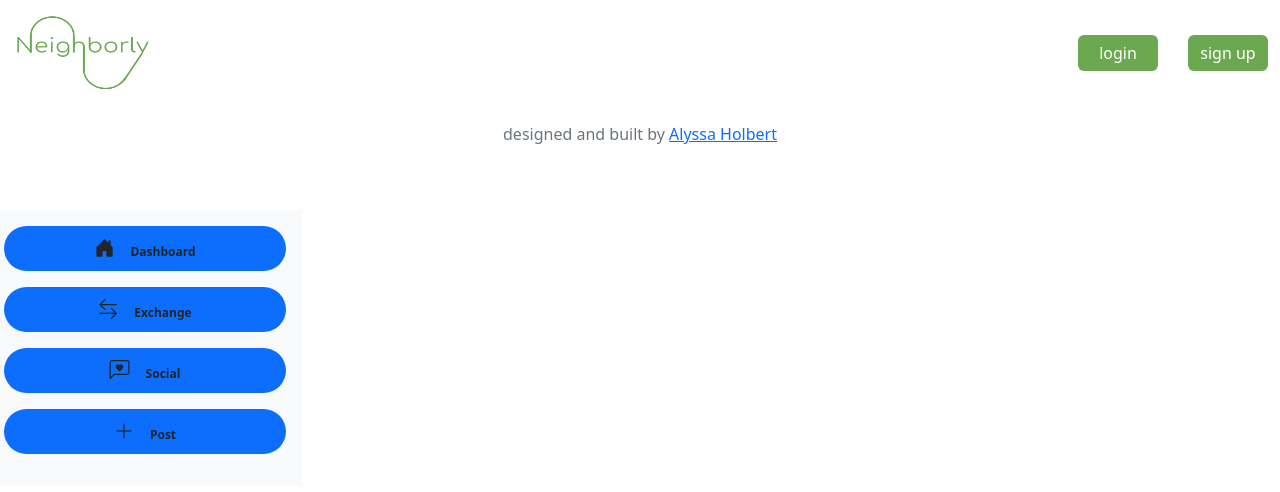
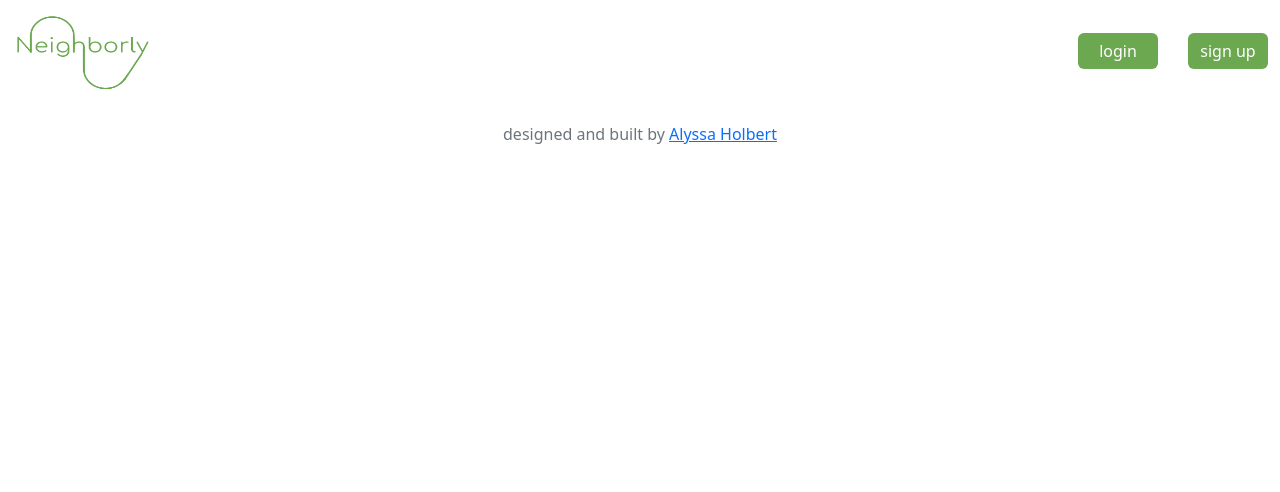
Before and after one commit to ah1096/Neighborly-frontend, a React (Create React App) app in the folder neighborly/: page / in a window 1280 px wide. Shown: the top 492 px of the page. Built offline with nearby package versions, Linux system fonts and the light colour scheme.

Commit message:
changed sidenav styling; added hover effects

```diff
--- a/neighborly/src/App.css
+++ b/neighborly/src/App.css
@@ -17,3 +17,14 @@
 i {
     font-size: 20px;
 }
+
+#sidenavitem {
+    background-color: #FFFFFF;
+}
+#sidenavitem:hover {
+    background-color: lightgrey;
+}
+
+#postbutton {
+    background-color: #6BA850;
+}
--- a/neighborly/src/App.js
+++ b/neighborly/src/App.js
@@ -12,7 +12,6 @@ function App() {
       <Navbar />
       <Outlet />
       <Footer />
-      <SideNav />
     </GlobalProvider>
   );
 }
--- a/neighborly/src/components/Navbar.js
+++ b/neighborly/src/components/Navbar.js
@@ -55,6 +55,33 @@ export default function Navbar(props) {
                         </li>
                     )}
 
+{/* MAIN PAGE filters all posts to show those only in the user's location */}
+                    {state.currentUser && (
+                        <li className="nav-item">
+                        <Link to="/main" className="nav-link">
+                            Main Page
+                        </Link>
+                        </li>
+                    )}
+
+{/* EXCHANGE PAGE filters all posts by those with exchange tags */}
+                    {state.currentUser && (
+                        <li className="nav-item">
+                        <Link to="/exchange" className="nav-link">
+                            Exchange Page
+                        </Link>
+                        </li>
+                    )}
+
+{/* SOCIAL PAGE filters all posts by those WITHOUT exchange tags */}
+                    {state.currentUser && (
+                        <li className="nav-item">
+                        <Link to="/exchange" className="nav-link">
+                            Social Page
+                        </Link>
+                        </li>
+                    )}
+
                     </ul>
 
                     {state.currentUser && (
@@ -67,7 +94,7 @@ export default function Navbar(props) {
 
                     {!state.currentUser && (
                     <div className="d-flex">
-                        <Link to="/login" id="button" className="btn btn-primary" type="submit">
+                        <Link to="/login" id="button" className="btn btn-primary mb-1" type="submit">
                             login
                         </Link>
                     </div>
@@ -77,7 +104,7 @@ export default function Navbar(props) {
 
                     {!state.currentUser && (
                     <div className="d-flex">
-                        <Link to="/register" id="button" className="btn btn-primary" type="submit">
+                        <Link to="/register" id="button" className="btn btn-primary mb-1" type="submit">
                             sign up
                         </Link>
                     </div>
--- a/neighborly/src/components/SideNav.js
+++ b/neighborly/src/components/SideNav.js
@@ -3,43 +3,45 @@
 export default function SideNav(){
     return(
 
-<div className="row pe-5">
-    <div id="sidenav" className="d-flex w-25 col-12 flex-column flex-shrink-0 p-3 mt-5 bg-light">
+<div className="row pe-5 text-align-center">
+    <div id="sidenav" className="d-flex w-25 col-12 flex-column flex-shrink-0 p-3 mt-5">
 
 
         <ul className="nav nav-pills flex-column mb-auto">
 
-        <li className="nav-item badge rounded-pill text-bg-primary mb-3">
-            <a href="#" className="nav-link link-dark" >
-            <i class="bi bi-house-door-fill me-3"></i>
-                <span id="sidenavtext">
-                Dashboard
+        <li id="sidenavitem" className="nav-item badge rounded-pill mb-3">
+            <a href="#" className="row nav-link link-dark" >
+                <i class="col-4 bi bi-house-door-fill me-3"></i>
+                <span id="sidenavtext" className="col-8">
+                Home
                 </span>
             </a>
         </li>
 
-        <li className="nav-item badge rounded-pill text-bg-primary mb-3">
-            <a href="#" className="nav-link link-dark">
-            <i class="bi bi-arrow-left-right me-3"></i>
-                <span id="sidenavtext">
+        <li id="sidenavitem" className="nav-item badge rounded-pill mb-3">
+            <a href="#" className="row nav-link link-dark">
+                <i class="col-4 bi bi-arrow-left-right me-3"></i>
+                <span id="sidenavtext" className="col-8">
                     Exchange
                 </span>
             </a>
         </li>
 
-        <li className="nav-item badge rounded-pill text-bg-primary mb-3">
-            <a href="#" className="nav-link link-dark">
-            <i class="bi bi-chat-left-heart me-3"></i>
-                <span id="sidenavtext">
+        <li id="sidenavitem" className="nav-item badge rounded-pill mb-3">
+            <a href="#" className="row nav-link link-dark">
+                <i className="col-4 bi bi-chat-left-heart me-3"></i>
+                <span id="sidenavtext" className="col-8">
                     Social
                 </span>
             </a>
         </li>
 
-        <li className="nav-item badge rounded-pill text-bg-primary mb-3">
-            <a href="#" className="nav-link link-dark">
-            <i class="bi bi-plus-lg me-3"></i>
-            Post
+        <li id="postbutton" className="nav-item badge rounded-pill mb-3">
+            <a href="#" className="row nav-link link-dark">
+                <i className="col-4bi bi-plus-lg me-3"></i>
+                <span id="sidenavtext" className="col-8">
+                    Post
+                </span>
             </a>
         </li>
 
--- a/neighborly/src/services/auth.constants.js
+++ b/neighborly/src/services/auth.constants.js
@@ -1,4 +1,4 @@
-export const API_URL = "https://8000-ah1096-neighborly-6d4agkbyvba.ws-us77.gitpod.io/api/";
+export const API_URL = "https://8000-ah1096-neighborly-6d4agkbyvba.ws-us78.gitpod.io/api/";
 export const LOGIN_ENDPOINT = "user/login/"
 export const REGISTER_ENDPOINT = "user/" //-> create new url + new view for registration
 export const REFRESH_ENDPOINT = "token/refresh/"
```
